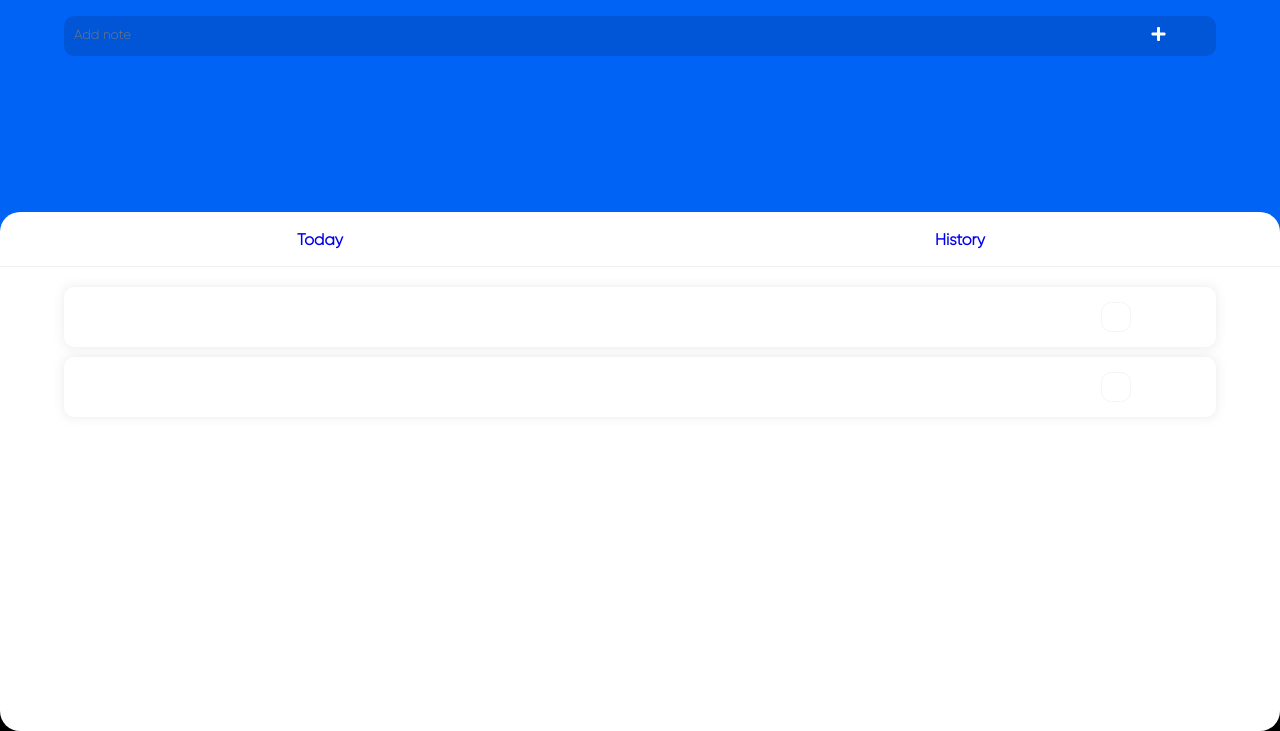
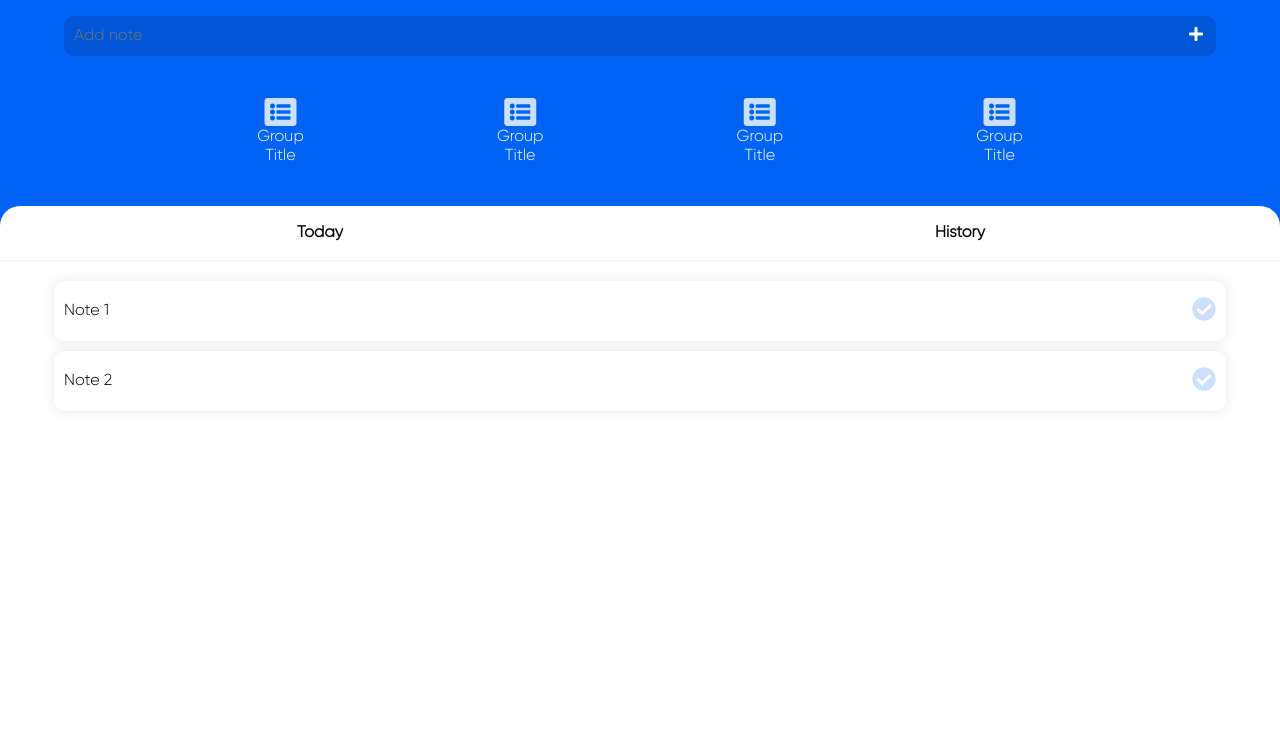
Before and after one commit to AlexanderBazukevich/ToDoList, a website: page index.html in a window 1280 px wide. Shown: the part 69-800 px from the top of the page. Drawn offline with nearby package versions, Linux system fonts and the light colour scheme; a web font is replaced by a local one.

Commit message:
added: inputs styles

```diff
--- a/index.html
+++ b/index.html
@@ -4,6 +4,7 @@
 <head>
     <meta charset="utf-8">
     <link rel="stylesheet/less" type="text/css" href="./src/styles.less" />
+    <!-- <link rel="stylesheet" type="text/css" href="./dist/styles.css" /> -->
     <link href="https://fonts.googleapis.com/css?family=Khula:300,400&display=swap" rel="stylesheet">
     <meta name="viewport" content="width=device-width, initial-scale=1.0">
     <script src="./node_modules/less/dist/less.min.js" ></script>
@@ -12,28 +13,69 @@
 <body>
     <div class="application">
         <div class="header">
+            <!-- l-side -->
             <h1 class="header__title">ToDo List</h1>
+            <!-- r-side -->
         </div>
-        <div class="form">
-            <input class="form__input" type="text" placeholder="Add note">
-            <div class="form__submit"><i class="fas fa-plus"></i></div>
-        </div>
-        <div class="groups"></div>
+        <form>
+            <input class="field" type="text" placeholder="Add note">
+            <div class="submit"><i class="fas fa-plus"></i></div>
+            <div class="groups">
+                <label class="groups__item">
+                    <input class="groups__select" type="radio" name="group">
+                    <i class="fas fa-list-alt"></i>
+                    <span class="groups__title">Group Title</span>
+                </label>
+                <label class="groups__item">
+                    <input class="groups__select" type="radio" name="group">
+                    <i class="fas fa-list-alt"></i>
+                    <span class="groups__title">Group Title</span>
+                </label>
+                <label class="groups__item">
+                    <input class="groups__select" type="radio" name="group">
+                    <i class="fas fa-list-alt"></i>
+                    <span class="groups__title">Group Title</span>
+                </label>
+                <label class="groups__item">
+                    <input class="groups__select" type="radio" name="group">
+                    <i class="fas fa-list-alt"></i>
+                    <span class="groups__title">Group Title</span>
+                </label>
+            </div>
+        </form>
         <div class="content">
-            <div class="menu">
-                <a href="#" class="menu__item">Today</a>
-                <a href="#" class="menu__item">History</a>
+            <div class="tabs">
+                <label class="tabs__item">
+                    <input class="tabs__select" type="radio" name="tab">
+                    <span class="tabs__title">Today</span>
+                </label>
+                <label class="tabs__item">
+                    <input class="tabs__select" type="radio" name="tab">
+                    <span class="tabs__title">History</span>
+                </label>
             </div>
             <div class="list">
                 <div class="note">
-                    <span class="note__content"></span>
-                    <input class="note__check" type="checkbox">
+                    <span class="note__content">Note 1</span>
+                    <label class="note__check">
+                        <input class="note__selector" type="checkbox">
+                        <i class="fas fa-check-circle"></i>
+                    </label>
                 </div>
                 <div class="note">
-                    <span class="note__content"></span>
-                    <input class="note__check" type="checkbox">
+                    <span class="note__content">Note 2</span>
+                    <label class="note__check">
+                        <input class="note__selector" type="checkbox">
+                        <i class="fas fa-check-circle"></i>
+                    </label>
                 </div>
             </div>
         </div>
     </div>
 </body>
+<!-- <label>
+    <span class="group group__home">home group</span>
+    <span>SomeText</span>
+    <input type="checkbox">
+    <i class="fa fa-checkbox"></i>
+</label> -->
--- a/src/components/content/content.component.less
+++ b/src/components/content/content.component.less
@@ -2,5 +2,6 @@
     height: 100%;
     width: 100%;
     background-color: #ffffff;
-    border-radius: 20px;
+    border-top-left-radius: 20px;
+    border-top-right-radius: 20px;
 }
--- /dev/null
+++ b/src/components/field/field.component.less
@@ -0,0 +1,15 @@
+.field {
+    margin: 0;
+    padding: 0 10px;
+    height: 40px;
+    width: calc(90% - 40px);
+    background-color: #0156d7;
+    color: #ffffff;
+    font-family: 'Gilroy-Light';
+    font-size: 1rem;
+    border: none;
+    border-top-left-radius: 10px;
+    border-bottom-left-radius: 10px;
+    box-sizing: border-box;
+    outline: none;
+}
--- a/src/components/form/form.component.less
+++ /dev/null
@@ -1,36 +0,0 @@
-.form {
-    white-space: nowrap;
-    margin: 0 auto;
-    min-height: 40px;
-    width: 90%;
-    font-size: 0;
-    border-radius: 10px;
-    box-sizing: border-box;
-    overflow: hidden;
-
-    &__input, &__submit {
-        display: inline-block;
-        height: 100%;
-        background-color: #0156d7;
-        color: #ffffff;
-        border: none;
-        box-sizing: border-box;
-        outline: none;
-        -webkit-appearance: none;
-        -moz-appearance: none;
-    }
-
-    &__input {
-        padding: 0 10px;
-        width: 90%;
-        font-family: 'Gilroy-Light';
-    }
-
-    &__submit {
-        cursor: pointer;
-        padding: 10px 0;
-        width: 10%;
-        vertical-align: top;
-        font-size: 1rem;
-    }
-}
--- a/src/components/groups/groups.component.less
+++ b/src/components/groups/groups.component.less
@@ -1,4 +1,40 @@
 .groups {
-    height: 30%;
-    width: 100%;
+    display: flex;
+    align-items: center;
+    justify-content: space-evenly;
+    height: 150px;
+    width: 90%;
+    margin: auto;
+
+    &__item {
+        cursor: pointer;
+        display: flex;
+        flex-direction: column;
+        align-items: center;
+        font-size: 2rem;
+        color: #ffffff;
+    }
+
+    &__title {
+        font-size: 1rem;
+        max-width: min-content;
+    }
+
+    &__select {
+        display: none;
+
+        &:checked {
+            + i {
+                opacity: 1;
+                transition: opacity .05s ease-in;
+            }
+        }
+
+        &:not(checked) {
+            + i {
+                opacity: .8;
+                transition: opacity .05s ease-in;
+            }
+        }
+    }
 }
--- a/src/components/menu/menu.component.less
+++ /dev/null
@@ -1,32 +0,0 @@
-.menu {
-    white-space: nowrap;
-    height: 55px;
-    padding-top: 20px;
-    font-size: 0;
-    border-bottom: 1px solid rgba(106, 106, 106, .1);
-    box-sizing: border-box;
-
-
-    &__item {
-        position: relative;
-        display: inline-block;
-        height: 100%;
-        width: 50%;
-        font-size: 1rem;
-        font-weight: bold;
-        text-decoration: none;
-        box-sizing: border-box;
-        outline: none;
-
-        &:focus::after {
-            content: "";
-            position: absolute;
-            bottom: -1px;
-            display: block;
-            height: 3px;
-            width: 100%;
-            background-color: #0156d7;
-            border-radius: 3px;
-        }
-    }
-}
--- a/src/components/note/note.component.less
+++ b/src/components/note/note.component.less
@@ -1,67 +1,48 @@
-
 .note {
     display: flex;
     align-items: center;
+    justify-content: space-between;
     height: 60px;
     width: 90%;
     margin: 10px auto;
+    padding: 0 10px;;
     box-shadow: 0 0 10px 2px rgba(106, 106, 106, 0.1);
     border-radius: 10px;
 
-    &__content,
-    &__check {
+    &__content {
         display: block;
+        margin: 0;
+        font-size: 1rem;
         box-sizing: border-box;
-        margin: 0;
-    }
-
-    &__content {
-        height: 100%;
-        width: 90%;
     }
 
     &__check {
-        position: relative;
-        height: 30px;
-        width: 30px;
         cursor: pointer;
-        border: 1px solid @gray;
-        border-radius: 10px;
-        background: #ffffff;
-        transition: background .3s, border-color .3s, box-shadow .2s;
-        outline: none;
-        -webkit-appearance: none;
-        -moz-appearance: none;
+        color: @deep-blue;
+        font-size: 1.5rem;
 
+        // &:hover {
+        //     > i {
+        //         color: @blue; //TODO: add hover
+        //     }
+        // }
+    }
 
-            &:after {
-                content: '';
-                display: block;
-                position: absolute;
-                left: 9px;
-                top: 4px;
-                width: 8px;
-                height: 14px;
-                border: 2px solid #ffffff;
-                border-top: 0;
-                border-left: 0;
-                transform: rotate(var(--r, 20deg));
-                transition: transform var(--d-t, .3s) var(--d-t-e, ease), opacity var(--d-o, .2s);
+    &__selector {
+        display: none;
+
+        &:checked {
+            + i {
+                opacity: 1;
+                transition: opacity .05s ease-in;
             }
+        }
 
-            &:checked {
-                background: @deep-blue;
-                border-color: @deep-blue;
-                --d-o: .3s;
-                --d-t: .6s;
-                --d-t-e: cubic-bezier(.2, .85, .32, 1.2);
-                --r: 43deg;
+        &:not(checked) {
+            + i {
+                opacity: .2;
+                transition: opacity .05s ease-in;
             }
-
-            &:hover {
-                &:not(:checked) {
-                    border-color: @deep-blue;
-                }
-            }
+        }
     }
 }
--- /dev/null
+++ b/src/components/submit/submit.component.less
@@ -0,0 +1,15 @@
+.submit {
+    cursor: pointer;
+    display: inline-block;
+    height: 40px;
+    width: 40px;
+    vertical-align: top;
+    padding: 10px 0;
+    color: #ffffff;
+    font-size: 1rem;
+    background-color: #0156d7;
+    border-top-right-radius: 10px;
+    border-bottom-right-radius: 10px;
+    box-sizing: border-box;
+    outline: none;
+}
--- /dev/null
+++ b/src/components/tabs/tabs.component.less
@@ -0,0 +1,57 @@
+.tabs {
+    display: flex;
+    justify-content: space-between;
+    align-items: center;
+    height: 55px;
+    font-size: 0;
+    border-bottom: 1px solid rgba(106, 106, 106, .1);
+    box-sizing: border-box;
+
+
+    &__item {
+        position: relative;
+        cursor: pointer;
+        height: 100%;
+        width: 50%;
+        padding-top: 1.1rem;
+        font-size: 1rem;
+        font-weight: bold;
+        box-sizing: border-box;
+    }
+
+    &__select {
+        display: none;
+
+        &:checked,
+        &:not(checked) {
+            + .tabs__title {
+                &:after {
+                    content: '';
+                    position: absolute;
+                    bottom: -1px;
+                    display: block;
+                    height: 3px;
+                    width: 100%;
+                    background-color: #0156d7;
+                    border-radius: 3px;
+                }
+            }
+        }
+        &:not(checked) {
+            + .tabs__title {
+                &:after {
+                    opacity: 0;
+                    transition: opacity .1s ease-in-out;
+                }
+            }
+        }
+        &:checked {
+            + .tabs__title {
+                &:after {
+                    opacity: 1;
+                    transition: opacity .1s ease-in-out;
+                }
+            }
+        }
+    }
+}
--- a/src/styles.less
+++ b/src/styles.less
@@ -7,9 +7,10 @@
 @import "../src/less/brands.less";
 @import "../src/less/fontawesome.less";
 @import "../src/components/content/content.component.less";
-@import "../src/components/form/form.component.less";
+@import "../src/components/field/field.component.less";
 @import "../src/components/groups/groups.component.less";
 @import "../src/components/header/header.component.less";
 @import "../src/components/list/list.component.less";
-@import "../src/components/menu/menu.component.less";
 @import "../src/components/note/note.component.less";
+@import "../src/components/submit/submit.component.less";
+@import "../src/components/tabs/tabs.component.less";
--- a/src/styles/common.less
+++ b/src/styles/common.less
@@ -17,8 +17,8 @@ body {
     min-height: 100%;
     height: 100%;
     margin: 0 auto;
+    font-size: 0;
     font-family: 'Gilroy-Light';
     text-align: center;
     background-color: #0063f5;
-    border-radius: 50px;
 }
```
